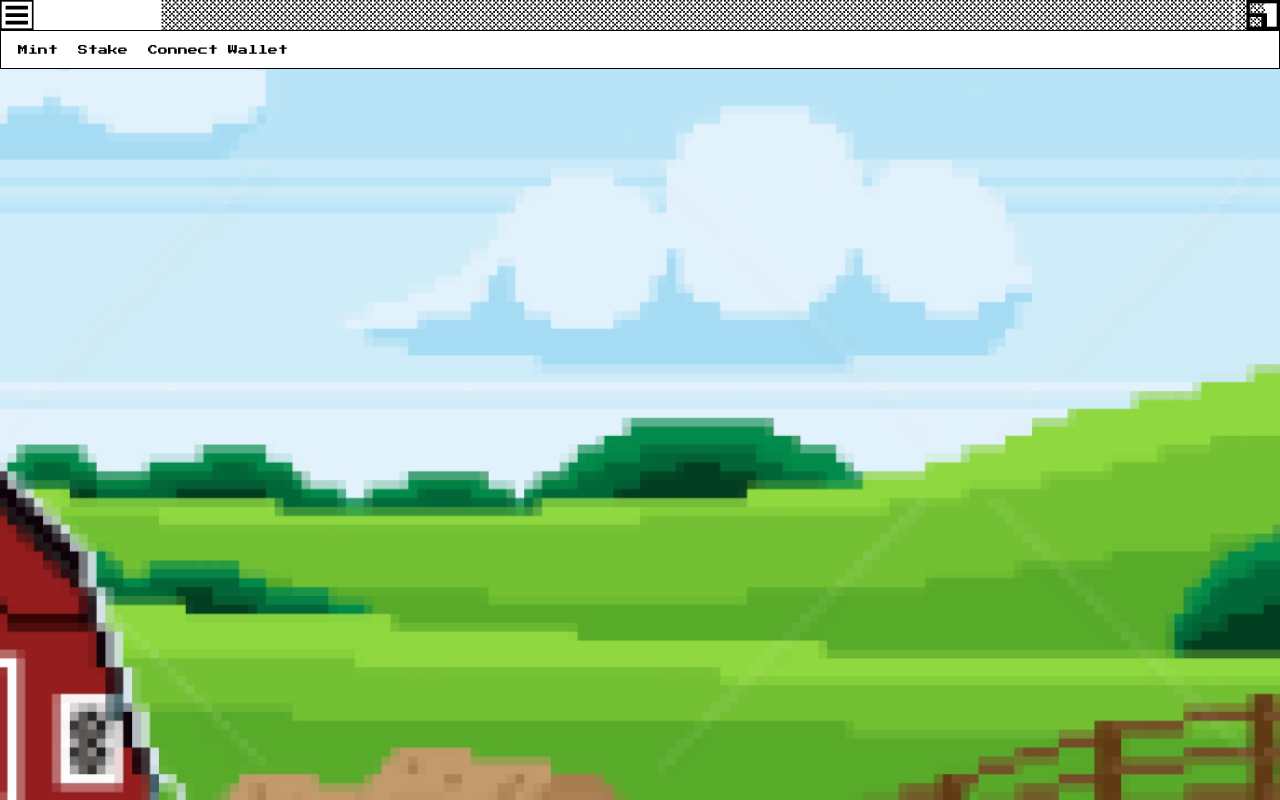
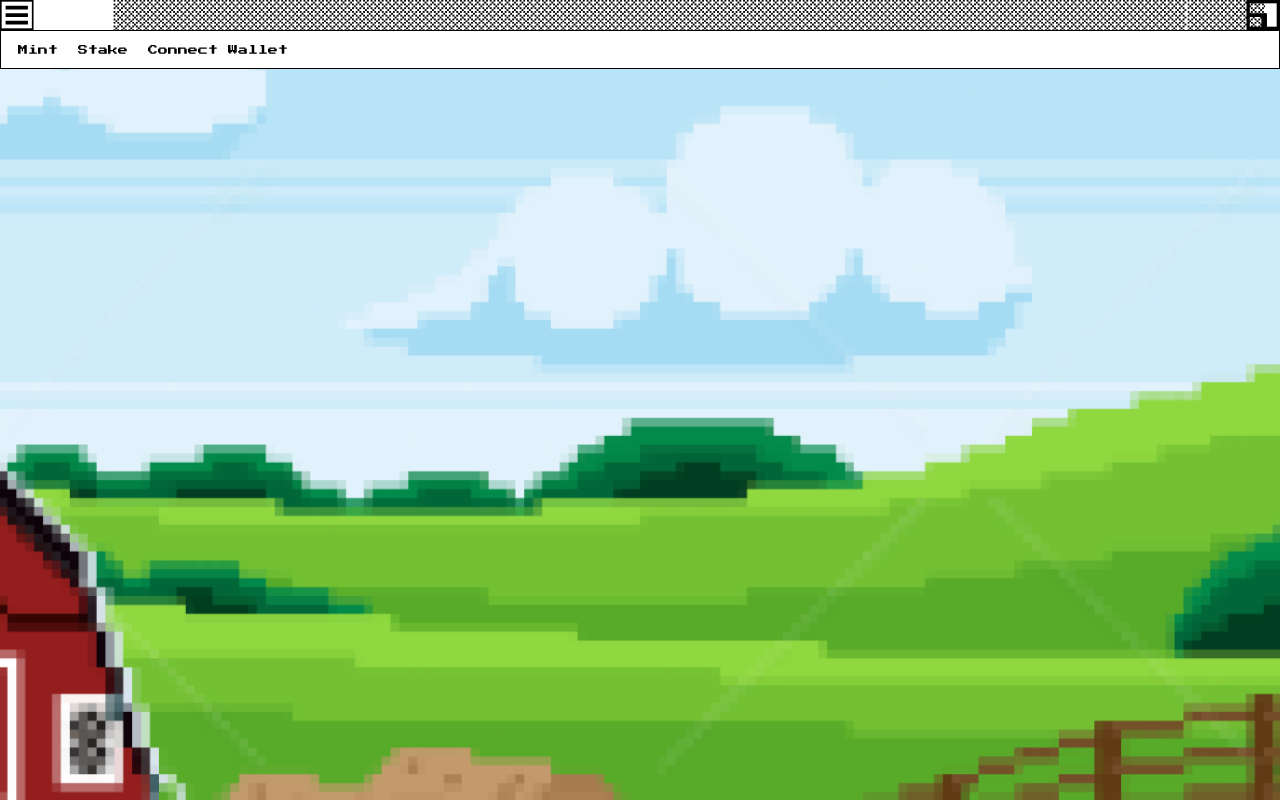
Before and after one commit to sikander-afzaal/flocked-landing, a React (Create React App) app: page / in a window 1280 px wide. Built offline with nearby package versions, Linux system fonts and the light colour scheme.

Commit message:
first commit

```diff
--- a/src/Layout/Header/Header.css
+++ b/src/Layout/Header/Header.css
@@ -28,7 +28,7 @@
   position: absolute;
   right: 15px;
   background-image: url("../../Assets/pattern.png");
-  width: 1104px;
+  width: 90%;
   height: 30px;
 }
 .bottom-header {
```
